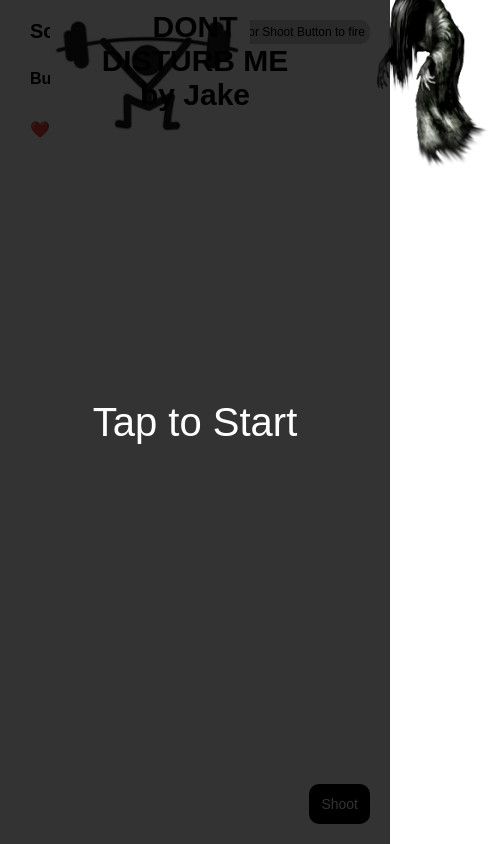
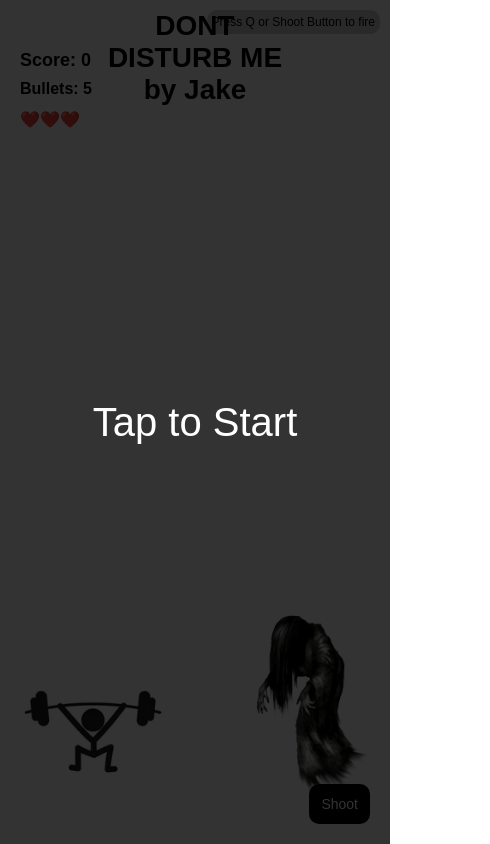
Before and after one commit to jaebriantes-dev/Don-t-Disturb-Me, a plain HTML site: page index.html in a window 390 px wide. Shown: the whole page, 490 px wide, since content can reach past the window. Drawn offline with Linux system fonts and the light colour scheme.

Commit message:
Update index.html

```diff
--- a/index.html
+++ b/index.html
@@ -14,8 +14,8 @@
   #instructions { position: absolute; top: 20px; right: 20px; font-size: 18px; background: rgba(0,0,0,0.2); padding: 10px; border-radius: 10px; }
   #msg { position: absolute; top: 50%; left: 50%; transform: translate(-50%, -50%); font-size: 80px; color: red; text-shadow: 2px 2px 10px black; display: none; z-index: 10; text-align: center; }
 
-  #stickman { position: absolute; bottom: 0px; transition: width 0.2s ease, bottom 0.2s ease; left: 100px; width: 500px; }
-  #zombie { position: absolute; bottom: 100px; transition: width 0.2s ease, bottom 0.2s ease; right: -150px; width: 250px; }
+  #stickman { position: absolute; bottom: 0px; left: 100px; width: 500px; transition: width 0.2s ease, bottom 0.2s ease; }
+  #zombie { position: absolute; bottom: 100px; right: -150px; width: 250px; transition: width 0.2s ease, bottom 0.2s ease; }
 
   .laser { position: absolute; bottom: 370px; left: 200px; width: 250px; z-index: 1; animation: shoot 0.5s linear forwards; }
   .range-bar { position: absolute; height: 10px; border-radius: 4px; opacity: 0.7; z-index: 5; }
@@ -31,25 +31,19 @@
 
   #startOverlay { position: fixed; top:0; left:0; width:100%; height:100%; background: rgba(0,0,0,0.8); color:white; display:flex; justify-content:center; align-items:center; font-size:40px; z-index:2000; text-align:center; cursor:pointer; }
 
-  /* Mobile adjustments for 16:9 and smaller images */
+  /* Portrait layout for mobile */
   @media (max-width: 768px) {
-    body {
-      width: 100vw;
-      height: calc(100vw * 9 / 16);
-      overflow: hidden;
-      position: relative;
-    }
-
-    #stickman { width: 200px !important; bottom: 20px !important; left: 50px !important; }
-    #zombie { width: 120px !important; bottom: 50px !important; right: -100px !important; }
-    .laser { width: 100px !important; bottom: 150px !important; }
-    #title { font-size: 30px !important; }
-    #score { font-size: 20px !important; }
-    #bulletsTxt { font-size: 16px !important; }
-    #hearts { font-size: 16px !important; }
-    #bossHearts { font-size: 20px !important; }
-    #instructions { font-size: 12px !important; padding: 5px !important; }
-    #msg { font-size: 40px !important; }
+    body { width: 100vw; height: 100vh; overflow: hidden; position: relative; }
+    #stickman { width: 150px !important; bottom: 20px !important; left: 20px !important; }
+    #zombie { width: 120px !important; bottom: 50px !important; right: 20px !important; }
+    .laser { width: 80px !important; bottom: 150px !important; left: 50px !important; }
+    #title { font-size: 28px !important; top: 10px; }
+    #score { font-size: 18px !important; top: 50px; left: 20px; }
+    #bulletsTxt { font-size: 16px !important; top: 80px; left: 20px; }
+    #hearts { font-size: 16px !important; top: 110px; left: 20px; }
+    #bossHearts { font-size: 18px !important; }
+    #instructions { font-size: 12px !important; top: 10px; right: 10px; padding: 5px; }
+    #msg { font-size: 36px !important; }
     .btn { padding: 12px !important; font-size: 14px !important; }
   }
 </style>
@@ -271,17 +265,32 @@ function spawnZombie(){
   moveZombie();
 }
 
+// ✅ Updated moveZombie for portrait mobile
 function moveZombie(){
   if(!running) return;
-  let zRight=parseInt(getComputedStyle(zombie).right);
-  zombie.style.right=(zRight+zombieSpeed)+"px";
+
+  let zRight = parseInt(getComputedStyle(zombie).right);
+
+  // Max right edge for portrait mobile
+  let screenWidth = window.innerWidth;
+  let zombieWidth = zombie.getBoundingClientRect().width;
+  let maxRight = screenWidth - zombieWidth - 20; // padding 20px
+
+  zombie.style.right = (zRight + zombieSpeed) + "px";
+
   if(bossMode) updateBossHeartsDisplay();
 
   const s = stick.getBoundingClientRect();
   const z = zombie.getBoundingClientRect();
-  if(z.left < s.right-50){ loseHeart(); return; }
-  if(parseInt(zombie.style.right)<window.innerWidth+150)
+
+  if(z.left < s.right-50){
+    loseHeart();
+    return;
+  }
+
+  if(zRight < maxRight){
     zombieMoveId = requestAnimationFrame(moveZombie);
+  }
 }
 
 function loseHeart(){
```
